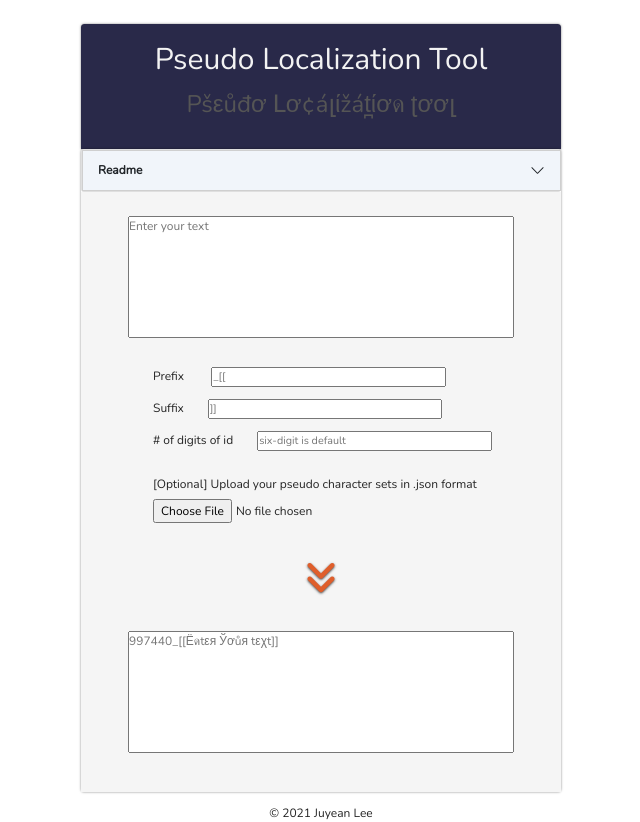
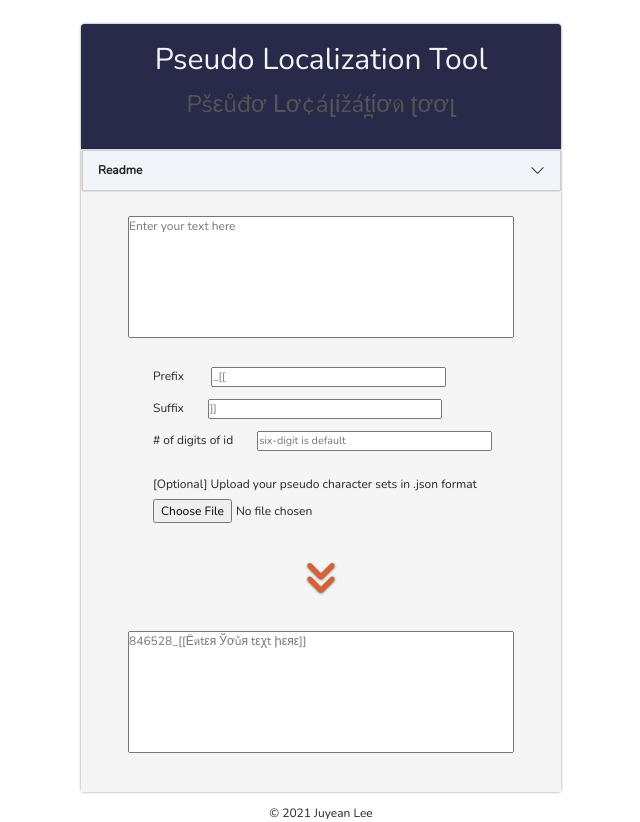
Before and after one commit to juyeana/pseudoLocalization, a React (Create React App) app in the folder client/: page / in a window 1280 px wide. Shown: the whole page, without its empty margins (319-959 px from the left). Built offline with nearby package versions, Linux system fonts and the light colour scheme.

Commit message:
made some changes on the input text in the landing page

```diff
--- a/client/src/layouts/Landing.js
+++ b/client/src/layouts/Landing.js
@@ -150,7 +150,7 @@ class Landing extends Component {
                 onChange={this.onChange.bind(this)}
                 // autoFocus
                 name='inputStr'
-                placeholder='Enter your text'
+                placeholder='Enter your text here'
               ></textarea>
               {errors.inputStr && (
                 <div className='invalid-feedback'>{errors.inputStr}</div>
@@ -228,7 +228,7 @@ class Landing extends Component {
                 readOnly
                 name='pseudoText'
                 defaultValue={this.state.pseudoText}
-                placeholder='997440_[[Ёดtεя Ўơůя tεχt]]'
+                placeholder='846528_[[Ёดtεя Ўơůя tεχt իεяε]]'
               ></textarea>
             </form>
           </div>
```
